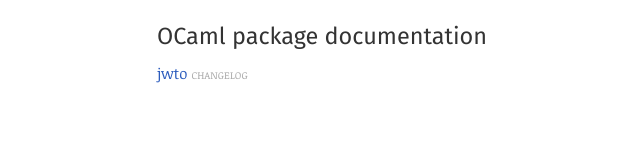
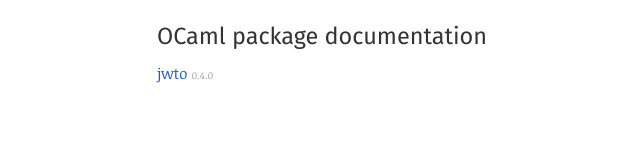
Before and after one commit to sporto/jwto, a plain HTML site: page index.html in a window 1280 px wide. Shown: the full height of the page, 130-770 px from the left. Drawn offline with Linux system fonts and the light colour scheme.

Commit message:
Update jwto doc to 0.4.0.

```diff
--- a/index.html
+++ b/index.html
@@ -11,7 +11,7 @@
       <div class="by-name">
       <h2>OCaml package documentation</h2>
       <ol>
-      <li><a href="jwto/index.html">jwto</a> <span class="version">CHANGELOG</span></li>
+      <li><a href="jwto/index.html">jwto</a> <span class="version">0.4.0</span></li>
       </ol>
       </div>
     </main>
```
